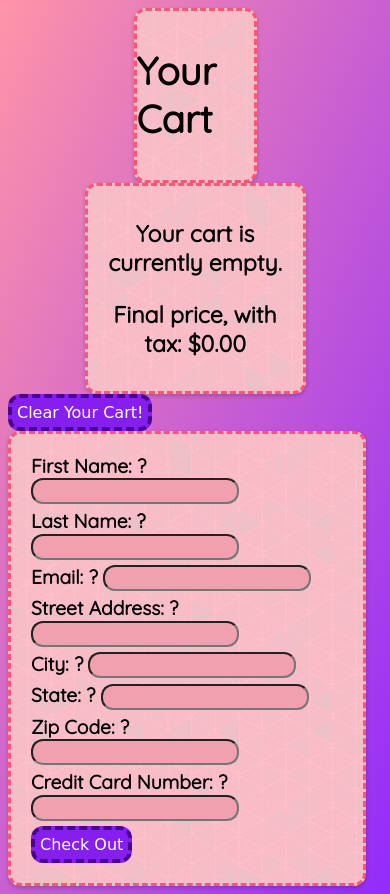
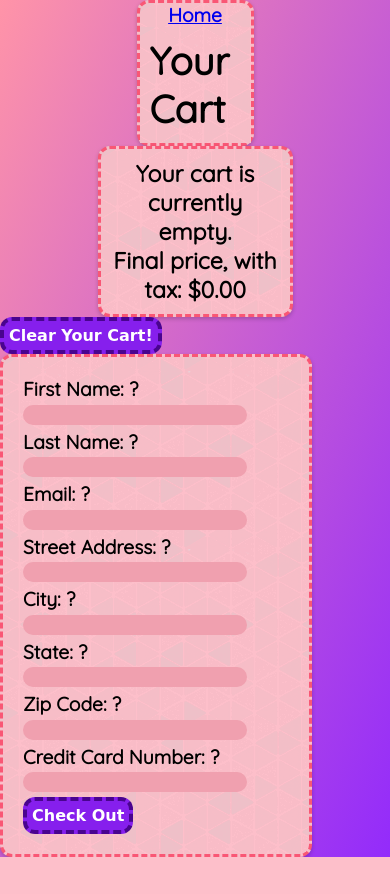
Before and after one commit to amyfightmaster/web-store-capstone-project, a website: page cart.html in a window 390 px wide. After the commit the page ends 857 px from the top, so only its background shows below. Drawn offline with Linux system fonts and the light colour scheme; no server answers.

Commit message:
added simple css reset

```diff
--- a/cart.html
+++ b/cart.html
@@ -5,11 +5,13 @@
     <meta name="viewport" content="width=device-width, initial-scale=1.0">
     <title>Document</title>
     <link rel="stylesheet" href="css/style.css">
+    <link rel="stylesheet" href="css/reset.css">
     <link href="https://fonts.googleapis.com/css2?family=Dancing+Script&family=Quicksand&display=swap" rel="stylesheet">
 </head>
 <body>
    <header>
-    <h1>Your Cart</h1>
+    <a href="index.html">Home</a>
+    <h1 id="your-cart">Your Cart</h1>
    </header>
 
     <main>
--- /dev/null
+++ b/css/reset.css
@@ -0,0 +1,13 @@
+*,
+*::before,
+*::after {
+    box-sizing: border-box;
+    margin: 0;
+    padding: 0;
+}
+
+button, input, select {
+    font: inherit;
+    border: none;
+    background: none;
+}
--- a/css/style.css
+++ b/css/style.css
@@ -12,7 +12,7 @@ header {
     border-radius: 12px;
     margin: 0 auto;
     width: 30vw;
-    height: 20vh;
+    height: auto;
 }
 
 body {
@@ -93,7 +93,7 @@ body {
     align-items: center;
 }
 
-#prodcut-images-container {
+#product-images-container {
     margin: 0;
     padding: 0;
 }
@@ -101,8 +101,8 @@ body {
 #product-images-container img {
     display: flex;
     flex-direction: row;
-    height: 300px;
-    width: 300px;
+    height: 200px;
+    width: 200px;
     display: block;
     margin: 0 auto;
 }
@@ -160,7 +160,6 @@ body {
     font-style: italic;
 }
 
-
 #size, #color {
     background-color: #f0a0af;
     color: black;
@@ -181,12 +180,36 @@ body {
     cursor: pointer;
 }
 
+.plus-button:disabled {
+    background-color: #f3c6e2;
+    color: #a07aa5;
+    cursor: not-allowed;
+    opacity: 0.6;
+    font-style: italic;
+}
+
+.minus-button:disabled {
+    background-color: #f3c6e2 ;
+    color: #a07aa5;
+    cursor: not-allowed;
+    opacity: 0.6;
+    font-style: italic;
+}
+
 #quantity-input {
     background-color: #f0a0af;
     color: black;
     font-family: "Comfortaa", cursive;
     font-size: 1rem;
     border-radius: 12px;
+}
+
+#quantity-input:disabled {
+    background-color: #f3c6e2;
+    color: #a07aa5;
+    cursor: not-allowed;
+    opacity: 0.6;
+    font-style: italic;
 }
 
 #cart-items {
@@ -233,84 +256,7 @@ body {
     border-radius: 12px;
 }
 
-#first-name {
-    background-color: #f0a0af;
-    color: black;
-    max-width: 80%;
-    height: 40px;
-    font-family: "Comfortaa", cursive;
-    font-size: 1rem;
-    border-radius: 12px;
-    margin-bottom: 20px;
-}
-
-#last-name {
-    background-color: #f0a0af;
-    color: black;
-    max-width: 80%;
-    height: 40px;
-    font-family: "Comfortaa", cursive;
-    font-size: 1rem;
-    border-radius: 12px;
-    margin-bottom: 20px;
-}
-
-#email {
-    background-color: #f0a0af;
-    color: black;
-    max-width: 80%;
-    height: 40px;
-    font-family: "Comfortaa", cursive;
-    font-size: 1rem;
-    border-radius: 12px;
-    margin-bottom: 20px;
-}
-
-#city {
-    background-color: #f0a0af;
-    color: black;
-    max-width: 80%;
-    height: 40px;
-    font-family: "Comfortaa", cursive;
-    font-size: 1rem;
-    border-radius: 12px;
-    margin-bottom: 20px;
-}
-
-#streetAddress {
-    background-color: #f0a0af;
-    color: black;
-    max-width: 80%;
-    height: 40px;
-    font-family: "Comfortaa", cursive;
-    font-size: 1rem;
-    border-radius: 12px;
-    margin-bottom: 20px;
-}
-
-#state {
-    background-color: #f0a0af;
-    color: black;
-    max-width: 80%;
-    height: 40px;
-    font-family: "Comfortaa", cursive;
-    font-size: 1rem;
-    border-radius: 12px;
-    margin-bottom: 20px;
-}
-
-#postalCode {
-    background-color: #f0a0af;
-    color: black;
-    max-width: 80%;
-    height: 40px;
-    font-family: "Comfortaa", cursive;
-    font-size: 1rem;
-    border-radius: 12px;
-    margin-bottom: 20px;
-}
-
-#bankCard {
+#first-name, #last-name, #email, #city, #streetAddress, #state, #bankCard, #postalCode {
     background-color: #f0a0af;
     color: black;
     max-width: 80%;
@@ -373,7 +319,6 @@ body {
     font-size: larger;
     width: fit-content;
     height: fit-content;
-    border: 3px dashed #ff7b93;
     border-radius: 12px;
     }
 
@@ -441,4 +386,29 @@ body {
     margin-bottom: 5px;
 }
 
+#product-images-container {
+    margin: 0;
+    padding: 0;
 }
+
+#product-images-container img {
+    display: flex;
+    flex-direction: row;
+    height: 20vh;
+    width: 20vw;
+    display: block;
+    margin: 0 auto;
+}
+
+#your-cart {
+    background-color: #fdbfca;
+    background-image: url("../images/gplay.png");
+    background-repeat: repeat;
+    padding: 10px;
+    font-family: 'Quicksand', sans-serif;
+    max-width: 50vw;
+    max-height: fit-content;
+    margin: 0 auto;
+}
+
+}
```
Also changed, not shown: index.html (+10 -3 lines), index.js (+19 -0 lines), product.html (+2 -0 lines), product.js (+29 -9 lines), README.md.
